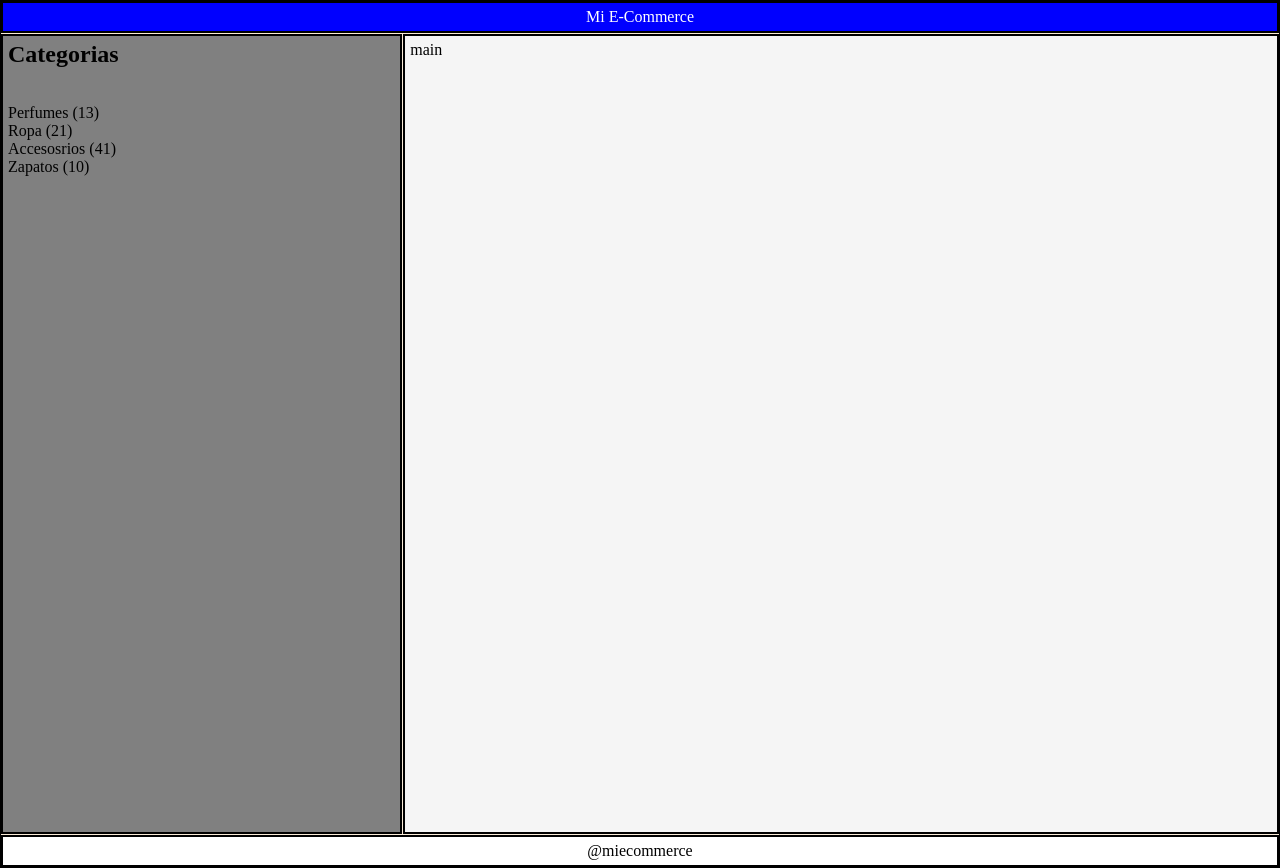
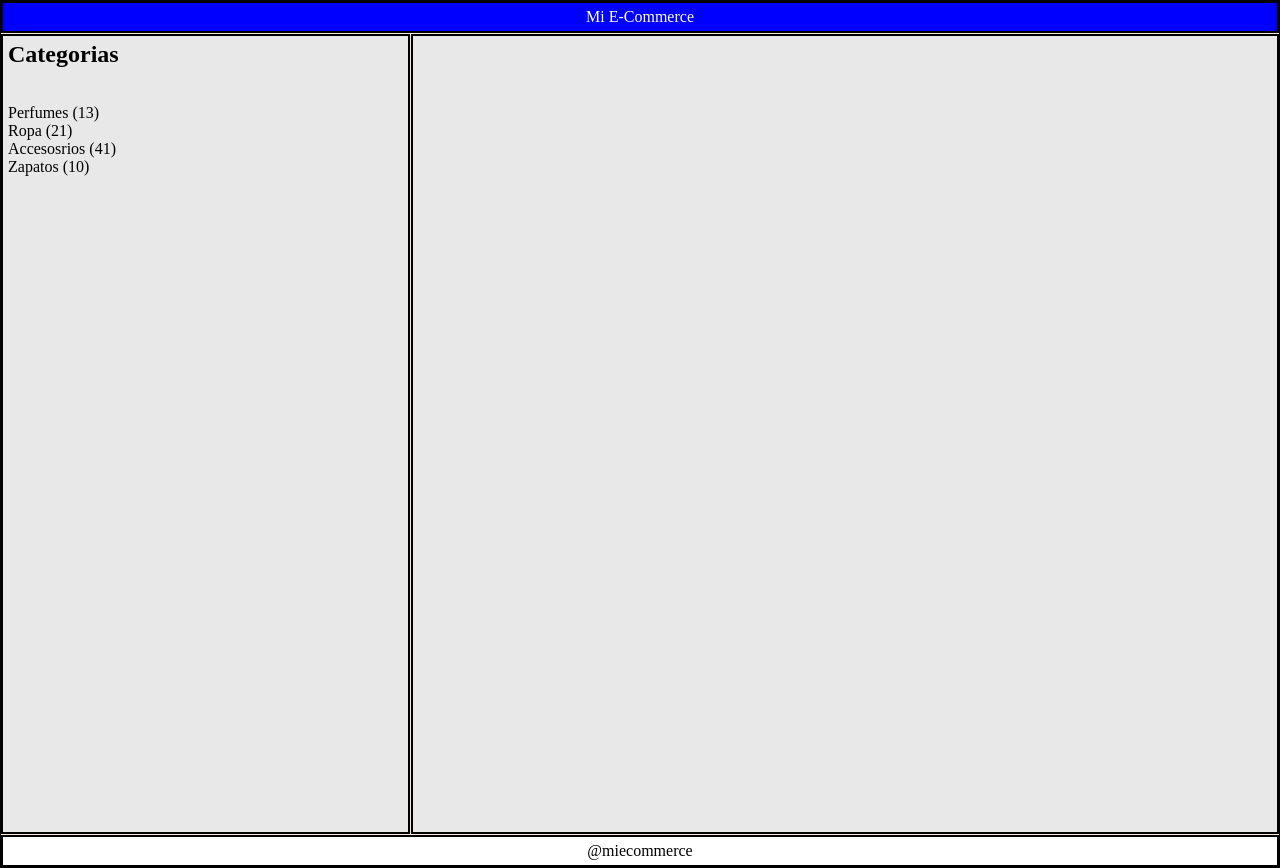
Before and after one commit to Gonzalo-Gonzalez-A/Desafio-Grid-G99, a plain HTML site: page index.html in a window 1280 px wide. Drawn offline with Linux system fonts and the light colour scheme.

Commit message:
cambios en footer y main

```diff
--- a/assets/css/style.css
+++ b/assets/css/style.css
@@ -30,18 +30,18 @@ body {
     background-color: blue;
     color: white;
     justify-content: center;
-    align-items: center;
+    align-items: center;;
 }
 
 .main {
     grid-area: main;
-    background-color: whitesmoke;
+    background-color: rgb(232, 232, 232);
 }
 
 .sidebar {
     grid-area: sidebar;
     min-height: 100vh;
-    background-color: gray;
+    background-color: rgb(232, 232, 232);
 }
 
 .footer {
--- a/index.html
+++ b/index.html
@@ -10,7 +10,9 @@
 
     <div class="grid-container">
         <div class="header box">Mi E-Commerce</div>
-        <div class="main box">main</div>
+        <div class="main box">
+            <div class="fotos galeria"></div>
+        </div>
         <div class="sidebar box">
             <h2>Categorias</h2>
             <br>
```
